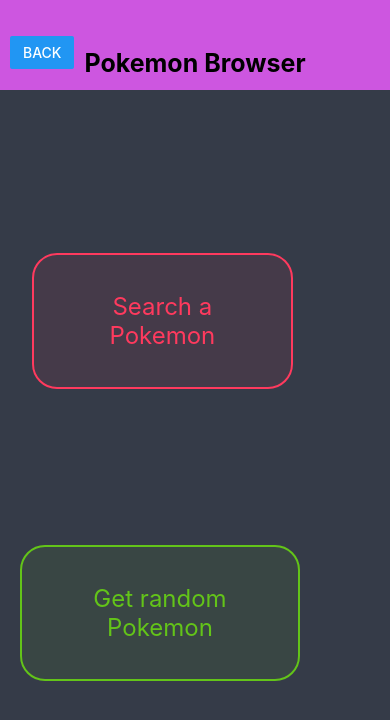
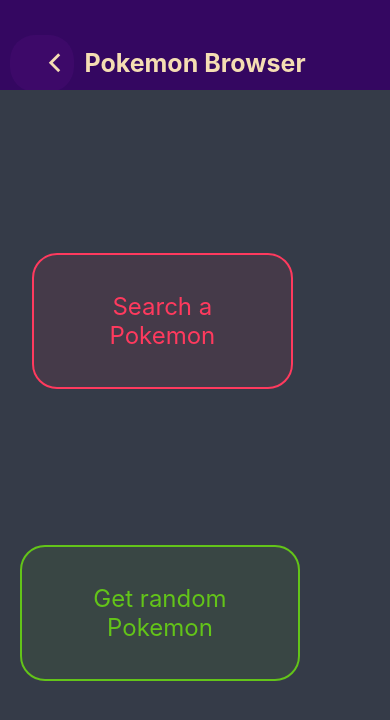
Before and after one commit to MattOfficial/PokemonBrowser-RN, a React Native app: screen / in a window 390 px wide. Shown: the top 720 px of the page. Built offline with nearby package versions, Linux system fonts and the light colour scheme.

Commit message:
Back button functionality hooked up

```diff
--- a/components/Header.tsx
+++ b/components/Header.tsx
@@ -11,12 +11,16 @@
   headerStyle?: any;
 }) => {
   return (
-    <View style={{...styles.header, ...props.headerStyle}}>
-      <View style={{...styles.buttonContainer, ...props.buttonLeftStyle}}>{props.buttonLeft}</View>
+    <View style={{ ...styles.header, ...props.headerStyle }}>
+      <View style={{ ...styles.buttonContainer, ...props.buttonLeftStyle }}>
+        {props.buttonLeft}
+      </View>
       <View>
         <Text style={styles.headerText}>{props.title}</Text>
       </View>
-      <View style={{...styles.buttonContainer, ...props.buttonRightStyle}}>{props.buttonRight}</View>
+      <View style={{ ...styles.buttonContainer, ...props.buttonRightStyle }}>
+        {props.buttonRight}
+      </View>
     </View>
   );
 };
@@ -27,22 +31,23 @@
     width: "100%",
     height: 90,
     paddingTop: 36,
-    backgroundColor: "#CD56E0",
+    backgroundColor: Colors.primary.s9,
     alignItems: "center",
     justifyContent: "center",
+    textAlignVertical: "bottom",
   },
   headerText: {
     flex: 8,
-    color: "black",
+    color: Colors.dark.text,
     fontSize: 25,
     fontWeight: "bold",
+    alignContent: "flex-end",
   },
   buttonContainer: {
     flex: 2,
     paddingHorizontal: 10,
-    height: '100%',
-    backgroundColor: Colors.primary.s4,
-  }
+    backgroundColor: Colors.primary.s9,
+  },
 });
 
 export default Header;
--- a/package.json
+++ b/package.json
@@ -18,6 +18,7 @@
     "react": "16.13.1",
     "react-dom": "16.13.1",
     "react-native": "https://github.com/expo/react-native/archive/sdk-40.0.1.tar.gz",
+    "react-native-icons": "^0.7.1",
     "react-native-svg": "^9.13.6",
     "react-native-web": "~0.13.12",
     "react-redux": "^7.2.2",
--- a/screens/HomeScreen.tsx
+++ b/screens/HomeScreen.tsx
@@ -1,4 +1,5 @@
 import React, { useState } from "react";
+import { Ionicons } from "@expo/vector-icons";
 import { View, StyleSheet, Button } from "react-native";
 import CustomButton, { ICustomButtonProps } from "../components/CustomButton";
 import Colors from "../constants/Colors";
@@ -20,8 +21,9 @@
     setScrollingRandom(true);
   };
   const backBtnHandler = () => {
-    console.log("Back button pressed");
-  }
+    setSearching(false);
+    setScrollingRandom(false);
+  };
 
   const searchButtonProps: ICustomButtonProps = {
     children: "Search a Pokemon",
@@ -33,11 +35,18 @@
     onPress: randomPokemonHandler,
   };
 
-  const backButton = <Button title="Back" onPress={backBtnHandler} />
+  const backButton = (
+    <CustomButton onPress={backBtnHandler}>
+      <Ionicons
+        name="chevron-back-outline"
+        color={Colors.dark.text}
+        size={30}
+      />
+    </CustomButton>
+  );
 
   const defaultComponent = (
     <>
-      <Header title="Pokemon Browser" buttonLeft={backButton} />
       <View style={styles.pads}></View>
       <View style={styles.buttonView}>
         <CustomButton
@@ -70,7 +79,12 @@
     visibleComponent = <RandomPokemonScreen />;
   }
 
-  return <View style={styles.container}>{visibleComponent}</View>;
+  return (
+    <View style={styles.container}>
+      <Header title="Pokemon Browser" buttonLeft={backButton} />
+      {visibleComponent}
+    </View>
+  );
 }
 
 const styles = StyleSheet.create({
@@ -116,6 +130,9 @@
     textAlign: "center",
     textAlignVertical: "center",
   },
+  backBtnText: {
+    fontSize: 10,
+  },
 });
 
 export default HomeScreen;
--- a/screens/RandomPokemonScreen.tsx
+++ b/screens/RandomPokemonScreen.tsx
@@ -55,18 +55,14 @@
 function RandomPokemonScreen(props: IRandomPokemonScreenProps) {
   return (
     <>
-      <Headers title="Pokemon Browser" />
       <SafeAreaView style={styles.screen}>
         <FlatList
           data={Data}
           renderItem={(itemList) => (
-            <View style={{paddingVertical: 10}}>
-                {console.log(itemList.item.url)}
+            <View style={{ paddingVertical: 10 }}>
+              {console.log(itemList.item.url)}
               <Card style={styles.card} key={itemList.item.id}>
-                <Image
-                  style={styles.image}
-                  source={itemList.item.url}
-                />
+                <Image style={styles.image} source={itemList.item.url} />
                 <Text style={styles.cardText}>Name: </Text>
                 <Text style={styles.cardText}>Stats: </Text>
               </Card>
```
Also changed, not shown: 1 other file (tests, documents, lock files or other folders).
